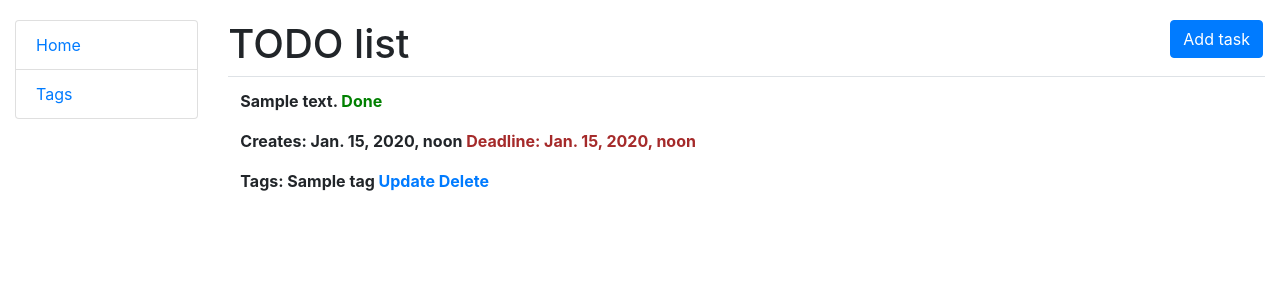
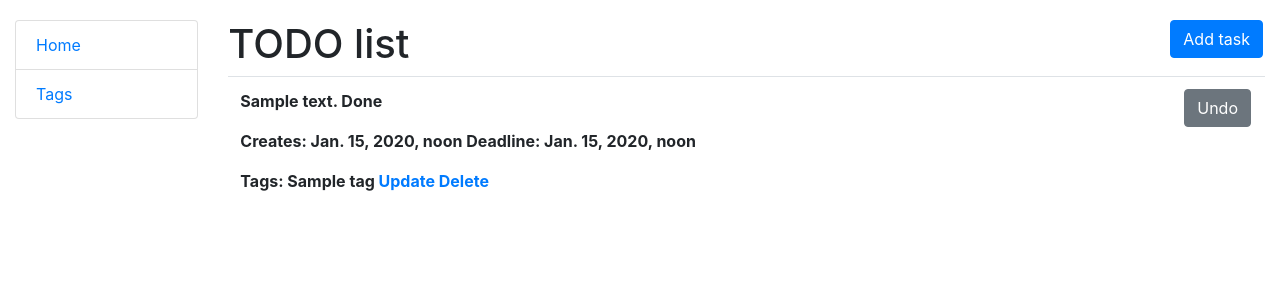
Before and after one commit to KKvladys/todo-list, a Django app: template templates/task_manager/task_list.html in a window 1280 px wide. Shown: the top 300 px of the page. Run offline with Django 5.2, Linux system fonts and the light colour scheme; the template is opened without the code that fills it: values that come from a table or form of the project are taken from there, others are empty; tables that the repository leaves empty hold one stand-in row (values such as "Sample post"); lists and menus that the app fills with data are empty.

Commit message:
add view for status task change

```diff
--- a/task_manager/models.py
+++ b/task_manager/models.py
@@ -4,9 +4,11 @@ from django.db import models
 class Tag(models.Model):
     name = models.CharField(max_length=255)
 
+    def __str__(self):
+        return self.name
 
 class Task(models.Model):
-    content = models.TextField()
+    content = models.CharField(max_length=255)
     created = models.DateTimeField(auto_now_add=True)
     deadline = models.DateTimeField(null=True, blank=True)
     status = models.BooleanField(default=False)
--- a/task_manager/urls.py
+++ b/task_manager/urls.py
@@ -8,7 +8,8 @@ from .views import (
     TagUpdateView,
     TagDeleteView,
     TaskUpdateView,
-    TaskDeleteView
+    TaskDeleteView,
+    change_task_status
 )
 
 urlpatterns = [
@@ -20,8 +21,7 @@ urlpatterns = [
     path("tags/create/", TagCreateView.as_view(), name="tag-create"),
     path("tags/<int:pk>/update/", TagUpdateView.as_view(), name="tag-update"),
     path("tags/<int:pk>/delete/", TagDeleteView.as_view(), name="tag-delete"),
-
-
+    path("/<int:pk>/change-status/", change_task_status, name="task-change-status"),
 ]
 
 app_name = "task_manager"
--- a/templates/task_manager/task_list.html
+++ b/templates/task_manager/task_list.html
@@ -7,7 +7,6 @@
       Add task
     </a>
   </h1>
-
   {% if task_list %}
     {% for task in task_list %}
       <table class="table">
@@ -16,15 +15,23 @@
             <p>
               {{ task.content }}
               {% if task.status is False %}
-                  <span style="color: red">Not Done</span>
+                <span class="not-done-task">Not Done</span>
+
               {% else %}
-                  <span style="color: green">Done</span>
+                <span class="done-task">Done</span>
               {% endif %}
+              <a class="btn-right-side" href="{% url "task_manager:task-change-status" pk=task.id %}">
+                {% if not task.status %}
+                  <span class="btn btn-success">Complete</span>
+                {% else %}
+                  <span class="btn btn-secondary">Undo</span>
+                {% endif %}
+              </a>
             </p>
             <p>
               Creates: {{ task.created }}
               {% if task.deadline %}
-                   <span style="color: brown">Deadline: {{ task.deadline }}</span>
+                <span class="deadline-text">Deadline: {{ task.deadline }}</span>
               {% endif %}
             </p>
             <p>Tags:
```
Lines whose indentation alone changed are shown as unchanged.
